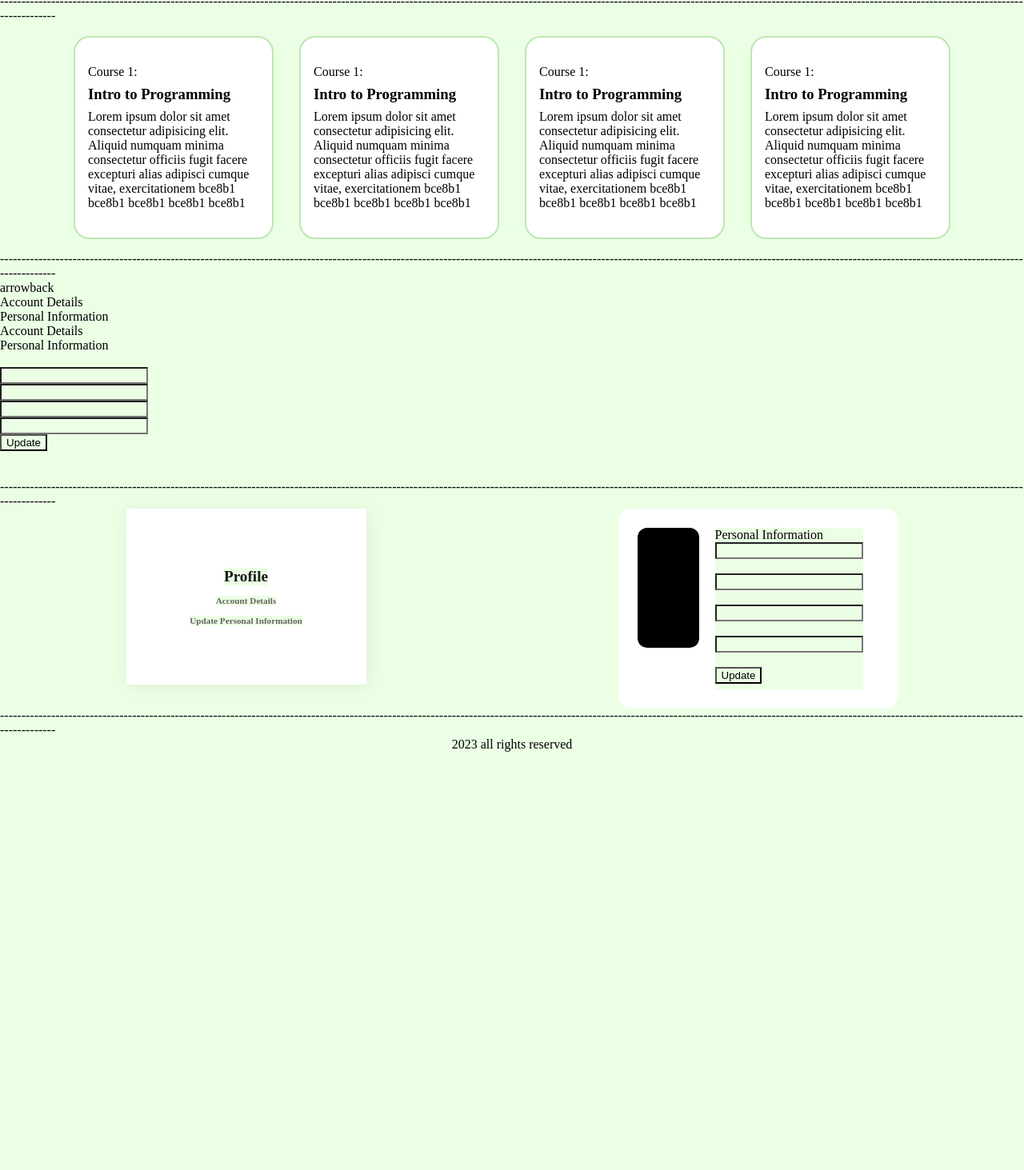
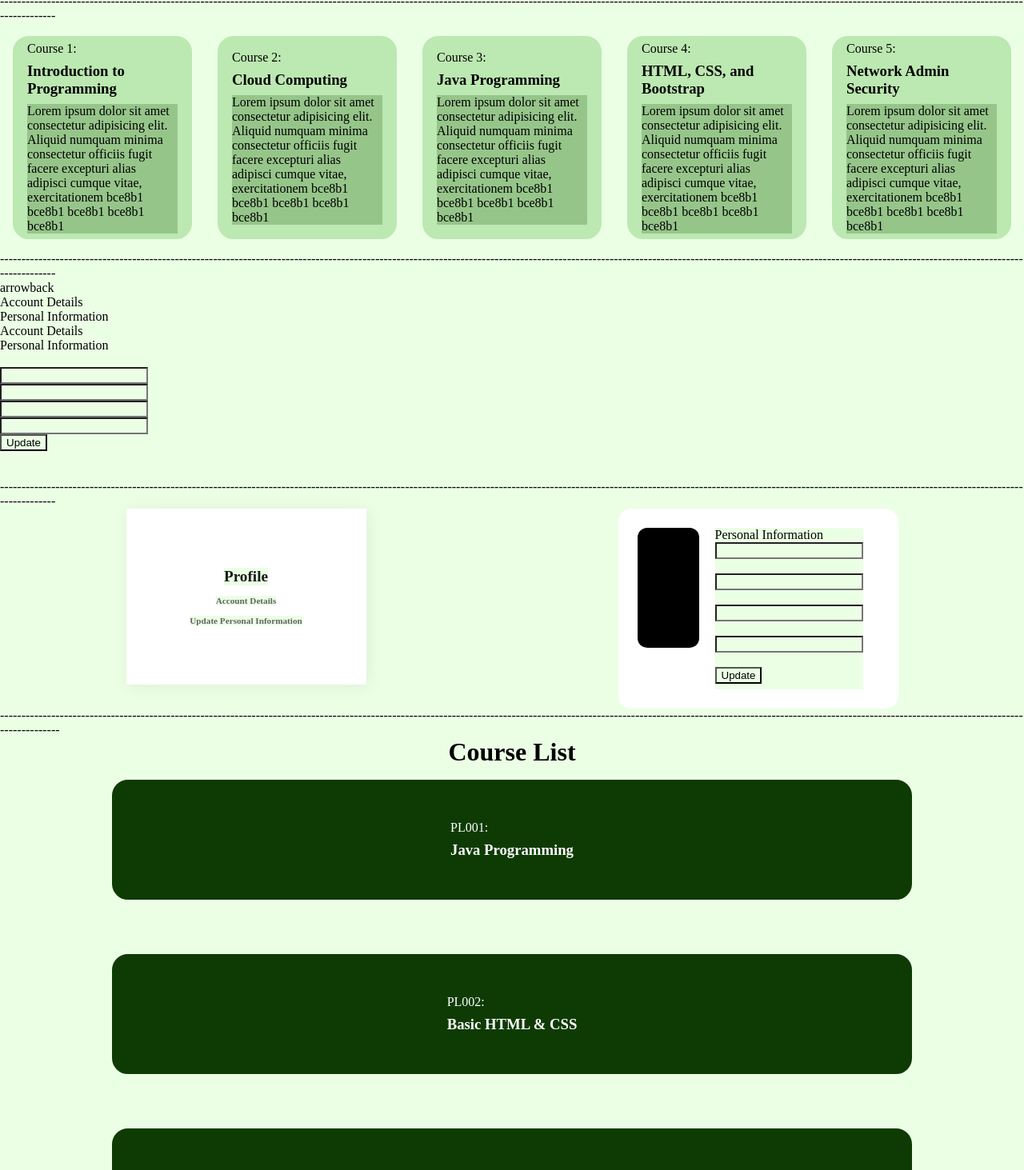
Before and after one commit to CedrickDale/teamb-cms-project, a React (Vite) app: page / in a window 1280 px wide. Shown: the part 717-2180 px from the top of the page at 80% size. Before the commit the page ends 1693 px from the top, so only its background shows below. Built offline with nearby package versions, Linux system fonts and the light colour scheme.

Commit message:
CourseList

```diff
--- a/src/App.jsx
+++ b/src/App.jsx
@@ -4,6 +4,9 @@ import Footer from './components/Footer';
 import Profile from './components/Profile';
 import Dashboard from './components/Dashboard';
 import PersonalInfo from './components/PersonalInfo';
+import CourseList from './components/CourseList & AddCourseList/CourseList';
+
+
 function App() {
   return (
     <>
@@ -16,8 +19,19 @@ function App() {
       <br />
       -------------------------------------------------------------------------------------------------------------------------------------------------------------------------------------------------------------------------------------------------------------
       <PersonalInfo />
+      --------------------------------------------------------------------------------------------------------------------------------------------------------------------------------------------------------------------------------------------------------------
+      <CourseList/>
+      -------------------------------------------------------------------------------------------------------------------------------------------------------------------------------------------------------------------------------------------------------------
+
+      -------------------------------------------------------------------------------------------------------------------------------------------------------------------------------------------------------------------------------------------------------------
+
+      -------------------------------------------------------------------------------------------------------------------------------------------------------------------------------------------------------------------------------------------------------------
+
+      -------------------------------------------------------------------------------------------------------------------------------------------------------------------------------------------------------------------------------------------------------------
+
       -------------------------------------------------------------------------------------------------------------------------------------------------------------------------------------------------------------------------------------------------------------
       <Footer />
+
       <br />
       <br />
     </>
--- /dev/null
+++ b/src/components/CourseList & AddCourseList/CourseList.jsx
@@ -0,0 +1,12 @@
+import React from 'react';
+import CourseListCard from './CourseListCard';
+
+const CourseList = () => {
+  return (
+    <div>
+     <CourseListCard/>
+    </div>
+  );
+};
+
+export default CourseList;
--- /dev/null
+++ b/src/components/CourseList & AddCourseList/CourseListCard.jsx
@@ -0,0 +1,47 @@
+import React from "react";
+const CourseListCard = () => {
+    return (
+      <div>
+        <div style={{textAlign: 'center'}}>
+        <h1>Course List</h1>
+        </div>
+
+        <div className="CourseList-container">
+          <div className="CourseList-card">
+            <div className="CourseList-card-details">
+              <p className="CourseList-text-title">PL001:</p>
+              <h3 className='CourseList-h3-card'>Java Programming</h3>
+            </div>
+            <button className="CourseList-button">More info</button>
+          </div> <br /><br />
+
+          <div className="CourseList-card">
+            <div className="CourseList-card-details">
+              <p className="CourseList-text-title">PL002:</p>
+              <h3 className='CourseList-h3-card'>Basic HTML & CSS</h3>
+            </div>
+            <button className="CourseList-button">More info</button>
+          </div> <br /><br />
+
+          <div className="CourseList-card">
+            <div className="CourseList-card-details">
+              <p className="CourseList-text-title">PL003:</p>
+              <h3 className='CourseList-h3-card'>C++ Programming</h3>
+            </div>
+            <button className="CourseList-button">More info</button>
+          </div> <br /><br />
+
+          <div className="CourseList-card">
+            <div className="CourseList-card-details">
+              <p className="CourseList-text-title">PL004:</p>
+              <h3 className='CourseList-h3-card'>C# Programming for Beginners</h3>
+            </div>
+            <button className="CourseList-button">More info</button>
+          </div> <br /><br />
+
+        </div>
+      </div>
+    );
+  };
+
+  export default CourseListCard;
--- a/src/components/DashboardCard.jsx
+++ b/src/components/DashboardCard.jsx
@@ -7,7 +7,7 @@ const DashboardCard = () => {
         <div className="dash-card">
           <div className="dash-card-details">
             <p className="dash-text-title">Course 1:</p>
-            <h3 className='dash-h3-card'>Intro to Programming</h3>
+            <h3 className='dash-h3-card'>Introduction to Programming</h3>
             <p className="dash-text-body">
               Lorem ipsum dolor sit amet consectetur adipisicing elit. Aliquid
               numquam minima consectetur officiis fugit facere excepturi alias
@@ -19,8 +19,8 @@ const DashboardCard = () => {
 
         <div className="dash-card">
           <div className="dash-card-details">
-            <p className="dash-text-title">Course 1:</p>
-            <h3 className='dash-h3-card'>Intro to Programming</h3>
+            <p className="dash-text-title">Course 2:</p>
+            <h3 className='dash-h3-card'>Cloud Computing</h3>
             <p className="dash-text-body">
               Lorem ipsum dolor sit amet consectetur adipisicing elit. Aliquid
               numquam minima consectetur officiis fugit facere excepturi alias
@@ -32,8 +32,8 @@ const DashboardCard = () => {
 
         <div className="dash-card">
           <div className="dash-card-details">
-            <p className="dash-text-title">Course 1:</p>
-            <h3 className='dash-h3-card'>Intro to Programming</h3>
+            <p className="dash-text-title">Course 3:</p>
+            <h3 className='dash-h3-card'>Java Programming</h3>
             <p className="dash-text-body">
               Lorem ipsum dolor sit amet consectetur adipisicing elit. Aliquid
               numquam minima consectetur officiis fugit facere excepturi alias
@@ -45,8 +45,21 @@ const DashboardCard = () => {
 
         <div className="dash-card">
           <div className="dash-card-details">
-            <p className="dash-text-title">Course 1:</p>
-            <h3 className='dash-h3-card'>Intro to Programming</h3>
+            <p className="dash-text-title">Course 4:</p>
+            <h3 className='dash-h3-card'>HTML, CSS, and Bootstrap</h3>
+            <p className="dash-text-body">
+              Lorem ipsum dolor sit amet consectetur adipisicing elit. Aliquid
+              numquam minima consectetur officiis fugit facere excepturi alias
+              adipisci cumque vitae, exercitationem bce8b1 bce8b1 bce8b1 bce8b1 bce8b1
+            </p>
+          </div>
+          <button className="dash-button">More info</button>
+        </div> <br /><br />
+
+        <div className="dash-card">
+          <div className="dash-card-details">
+            <p className="dash-text-title">Course 5:</p>
+            <h3 className='dash-h3-card'>Network Admin Security</h3>
             <p className="dash-text-body">
               Lorem ipsum dolor sit amet consectetur adipisicing elit. Aliquid
               numquam minima consectetur officiis fugit facere excepturi alias
--- a/src/index.css
+++ b/src/index.css
@@ -111,20 +111,25 @@ input {
   opacity: 0;
   transition: 0.3s ease-out;
 }
-
+.dash-card{
+  background-color: #BCE8B1;
+}
 .dash-text-body {
-  background-color: #ffffff;
+  background-color: #96c58a;
   color: rgb(0, 0, 0);
+}
+.dash-card-details{
+  background-color: #BCE8B1;
 }
 
 /*Text*/
 .dash-text-title {
-  background-color: #ffffff;
+  background-color: #BCE8B1;
   font-size: 1em;
   font-weight: 300;
 }
 .dash-h3-card {
-  background-color: #ffffff;
+  background-color: #BCE8B1;
 }
 
 /*Hover*/
@@ -210,9 +215,97 @@ input {
   gap: 0.75rem;
 }
 
+/*CourseList*/
+.first{
+  width: 100px;#BCE8B1
+  height: 100px;
+  background: red;
+  overflow: hidden;
+}
+.CourseList-container{
+  display: grid;
+  justify-content: center;
+}
+.CourseList-card-container {
+  display: flex;
+  justify-content: center;
+}
+.CourseList-card {
+  width: 1000px;
+  height: 150px;
+  border-radius: 20px;
+  background-color: #0e3b03;
+  position: relative;
+  padding: 2rem;
+  margin: 1rem;
+  border: 2px solid #0e3b03;
+  transition: 0.5s ease-out;
+  overflow: visible;
+  display: center;
+}
+
+.CourseList-card-details {
+  background-color: #0e3b03;
+  color: black;
+  height: 100%;
+  gap: 0.5em;
+  display: grid;
+  place-content: center;
+}
+
+.CourseList-button {
+  transform: translate(-50%, 125%);
+  width: 60%;
+  border-radius: 1rem;
+  border: none;
+  background-color: #126912;
+  color: #fff;
+  font-size: 1rem;
+  padding: 0.5rem 1rem;
+  position: absolute;
+  left: 50%;
+  bottom: 0;
+  opacity: 0;
+  transition: 0.3s ease-out;
+}
+
+.CourseList-text-body {
+  background-color: #0e3b03;
+  color: rgb(250, 250, 250);
+}
+
+/*Text*/
+.CourseList-text-title {
+  background-color: #0e3b03;
+  color: #fff;
+  font-size: 1em;
+  font-weight: 300;
+}
+.CourseList-h3-card {
+  background-color: #0e3b03;
+  color: #fff;
+
+}
+
+/*Hover*/
+.CourseList-card:hover {
+  border-color: #1e6c0b;
+  box-shadow: 0 4px 18px 0 rgba(0, 0, 0, 0.25);
+}
+
+.CourseList-card:hover .CourseList-button {
+  transform: translate(-50%, 50%);
+  opacity: 1;
+}
+button:hover {
+  background-color: #7cca69;
+}
+
 /*footer*/
 .footer-container {
   display: flex;
   justify-content: center;
   align-items: center;
 }
+
+/*AddNewCourseCard*/
```
Also changed, not shown: src/components/CourseList & AddCourseList/AddNewCourse.jsx (added, +12 -0 lines), src/components/CourseList.jsx (deleted, +0 -7 lines), src/components/CourseList & AddCourseList/AddNewCourseCard.jsx (added).
